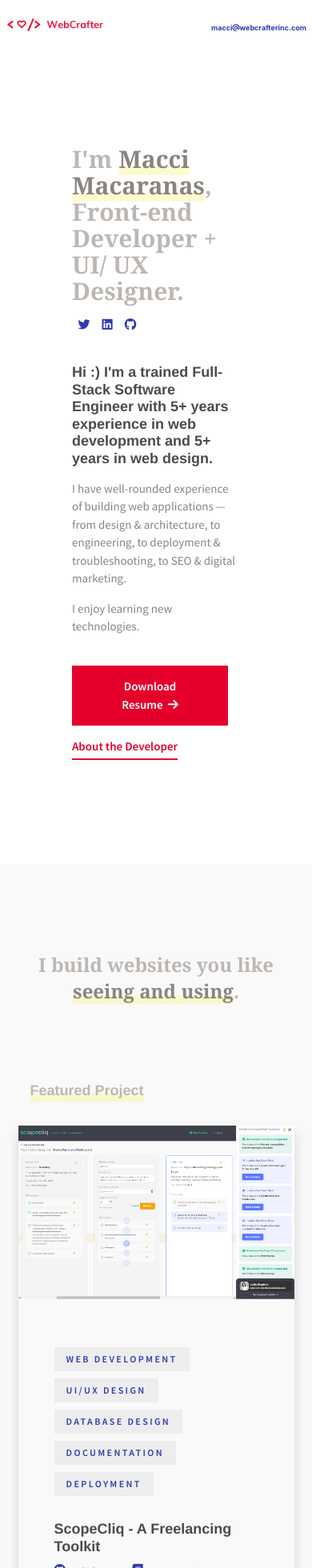
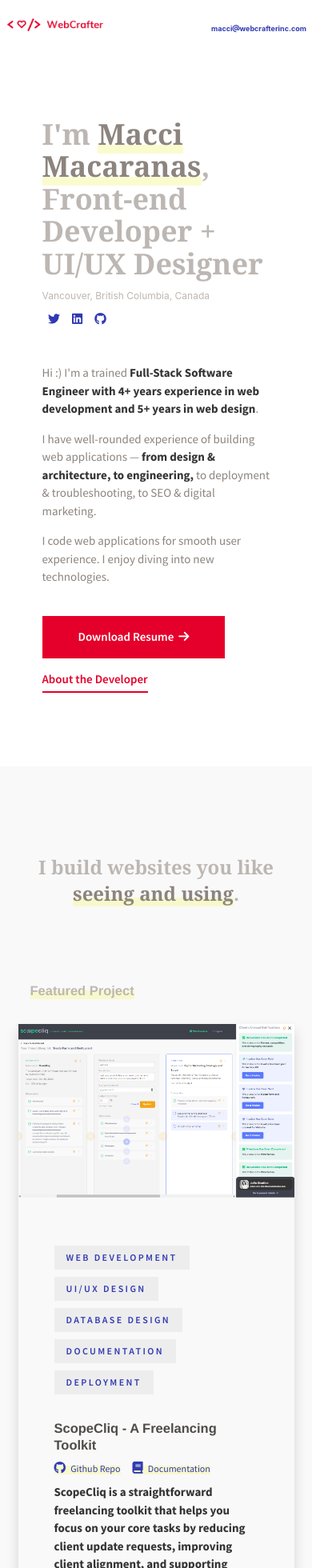
Before and after one commit to maccimac/macci.webcrafterinc, a React (Create React App) app: page / in a window 390 px wide. Shown: the top 1960 px of the page at 80% size. Built offline with nearby package versions, Linux system fonts and the light colour scheme; a web font is replaced by a local one.

Commit message:
Text edits

```diff
--- a/public/css/_typography.scss
+++ b/public/css/_typography.scss
@@ -12,8 +12,8 @@ p{
 h1, .h1{
   font-family: $serif;
   color: $light;
-  font-size: 2rem;
-  line-height: 2.2rem;
+  font-size: 2.4rem;
+  line-height: 2.7rem;
   font-weight: 600;
 
   .headline{
@@ -35,7 +35,8 @@ h2, .h2{
 
 h3, .h3{
   font-family: $geo;
-  font-size: 1.2rem;
+  font-size: 1.1rem;
+  line-height: 1.4rem;
   font-weight: 700;
   color: #4e4b48;
 }
--- a/public/css/style.css
+++ b/public/css/style.css
@@ -26,8 +26,8 @@ p {
 h1, h2, .h2, .h1 {
   font-family: "Source Serif Pro", Georgia, sans-serif;
   color: #bdb7b3;
-  font-size: 2rem;
-  line-height: 2.2rem;
+  font-size: 2.4rem;
+  line-height: 2.7rem;
   font-weight: 600;
 }
 h1 .headline, h2 .headline, .h2 .headline, .h1 .headline {
@@ -47,7 +47,8 @@ h2 .strong, .h2 .strong {
 
 h3, #portfolio #portfolio-nav li, .h3 {
   font-family: "Muli", Helvetica, Trebuchet, sans-serif;
-  font-size: 1.2rem;
+  font-size: 1.1rem;
+  line-height: 1.4rem;
   font-weight: 700;
   color: #4e4b48;
 }
--- a/public/index.html
+++ b/public/index.html
@@ -17,7 +17,7 @@
     <!-- <meta name="theme-color" content="#000000" /> -->
     <meta
       name="Macci Macaranas"
-      content="Macci Macaranas | Web Developer and Designer | Web Crafter Inc"
+      content="Magaret Macci Macaranas | Web Developer and Designer | Web Crafter Inc"
     />
 
     <!--
--- a/src/Home.js
+++ b/src/Home.js
@@ -9,9 +9,9 @@ const Home = () => (
   <MainTemplate>
     {/* <MainNav/> */}
     <section id="above-the-fold">
-      <div className="container-fluid p-5">
+      <div className="container-fluid p-md-5 p-2">
         <div className="row align-items-center minheight-66vh p-5">
-          <div className="col-md-6 col-sm-5 py-3">
+          <div className="col-sm-5 p-md-5 py-3 mb-2">
             {/* <p className="clearfix h1 mb-2">Hello :)</p> */}
 
             <h1>
@@ -19,8 +19,11 @@ const Home = () => (
               <span className="h1 underline-yellow strong">
                 Macci Macaranas
               </span>
-              , Front-end Developer + UI/ UX Designer.
+              ,<br/> Front-end Developer + <br/>UI/UX Designer
             </h1>
+            <small>
+              Vancouver, British Columbia, Canada
+            </small>
             <div className="d-flex">
               <a
                 href="https://twitter.com/maccidothello"
@@ -45,14 +48,14 @@ const Home = () => (
               </a>
             </div>
           </div>
-          <div className="col-md-6 col-sm-7 py-3">
-            <h3 className="mb-3">
-            Hi :) I'm a trained Full-Stack Software Engineer with 5+ years experience in web development and 5+ years in web design.
+          <div className="col-sm-7 py-3">
+            <p className="">
+            Hi :) I'm a trained <strong>Full-Stack Software Engineer with 4+ years experience in web development and 5+ years in web design</strong>.
               {/* I’ve been crafting beautiful websites for 10 years.{" "} */}
-            </h3>
+            </p>
 
             <p>
-            I have well-rounded experience of building web applications — from design & architecture, to engineering, to deployment & troubleshooting, to SEO & digital marketing.
+            I have well-rounded experience of building web applications — <strong>from design & architecture, to engineering,</strong> to deployment & troubleshooting, to SEO & digital marketing.
               {/* I’ve worked as a{" "}
               <strong>
                 developer, designer, project manager, and marketing strategist
@@ -60,7 +63,7 @@ const Home = () => (
               for teams, companies, and clients. */}
             </p>
 
-            <p className="mb-4">I enjoy learning new technologies.</p>
+            <p className="mb-4">I code web applications for smooth user experience. I enjoy diving into new technologies.</p>
 
             <div className="d-inline align-items-center">
               <a
@@ -139,10 +142,16 @@ const Home = () => (
             <h3>Other Skills</h3>
             <p>
             <strong>
-              UX / UI, Project Management, Branding, SEO, Campaign Management
+              UI / UX, Project Management, Branding, SEO, Campaign Management
               (Google Adwords, FB & IG Ads, Twitter Ads), General Digital
               Marketing Management
             </strong>
+            </p>
+
+            <Spacer num="2" />
+            <h3>Personal</h3>
+            <p>
+            I enjoy fitness and non-fiction.
             </p>
           </div>
           <div className="col-lg-6 my-3 px-5">
--- a/src/modules/Portfolio.js
+++ b/src/modules/Portfolio.js
@@ -61,7 +61,7 @@ const Portfolio = props => {
                 className=""
 
               >
-                <small className="text-blue"><i className="fab fa-github text-blue mr-1"></i>  Github Repo</small>
+                <small className="text-blue underline-yellow"><i className="fab fa-github text-blue mr-1"></i>  Github Repo</small>
               </a>
               <small className="text-mid mx-2">
 
@@ -72,13 +72,13 @@ const Portfolio = props => {
                 target="_blank"
 
               >
-                <small className="text-blue"><i className="fas fa-book text-blue mr-1"></i>  Documentation</small>
+                <small className="text-blue underline-yellow"><i className="fas fa-book text-blue mr-1"></i>  Documentation</small>
               </a>
           </div>
 
           <p className="col-lg-8 mx-0 px-0">
             <strong>
-            ScopeCliq is a straightforward freelancing toolkit that helps you focus on your core tasks by reducing client update requests, improving client alignment, and supporting project + project management. </strong>
+            ScopeCliq is a straightforward freelancing toolkit that helps you focus on your core tasks by reducing client update requests, improving client alignment, and supporting account + project management. </strong>
             With ScopeCliq you get the following:
           </p>
           <p>
@@ -86,11 +86,11 @@ const Portfolio = props => {
           </p>
           <div className="row mb-2">
             <p className="col-lg-4">
-            <strong className="mr-2">Clear Source of Truth.</strong>
-              Client and Consultant have one clear source of truth which is the Project Blueprint holding all the Deliverables grouped by Milestones providing a central reference point
+            <strong className="mr-2">Project Blueprint.</strong>
+              Client and Consultant have <span className="underline-yellow">single source of truth</span> which is the Project Blueprint holding all the Deliverables grouped by Milestones providing a central reference point
             </p>
             <p className="col-lg-4">
-              <strong className="mr-2">Dedicated Client Portal.</strong>
+              <strong className="mr-2">Dedicated Client Portal Links.</strong>
               Consultant can send a professional Client Portal link where Client can actively track the project’s real-time status through the Project Blueprint.
             </p>
             <p className="col-lg-4">
```
Also changed, not shown: 1 other file (tests, documents, lock files or other folders).
